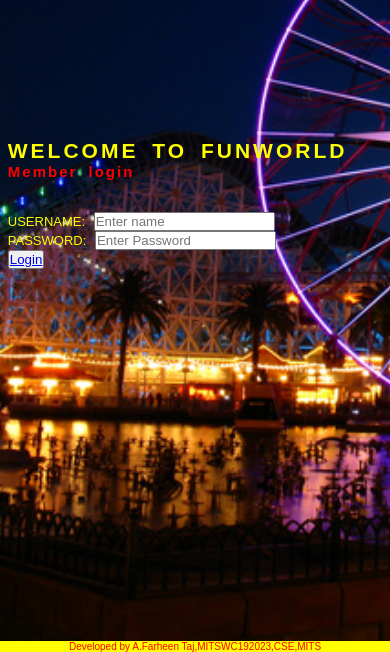
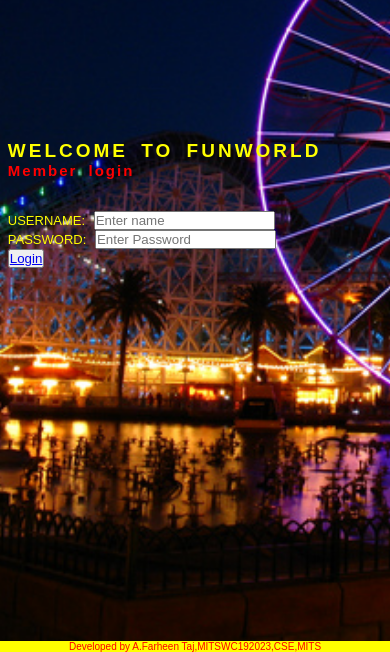
Before and after one commit to Farheen97/Myweb, a plain HTML site: page index.html in a window 390 px wide. Shown: the part 192-844 px from the top of the page. Drawn offline with nearby package versions, Linux system fonts and the light colour scheme.

Commit message:
Update style.css

```diff
--- a/css/style.css
+++ b/css/style.css
@@ -231,7 +231,7 @@ input[type=submit]:hover {
   }
 }
 @media only screen and (max-width: 450px){
-	h1{font-size: 105%}
+	h1{font-size: 95%}
 	h2{font-size:75%;}
 	.container1{font-size:65%;}
 	.main-nav{
```
